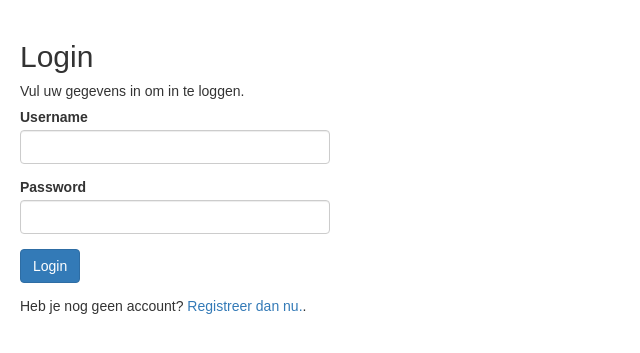
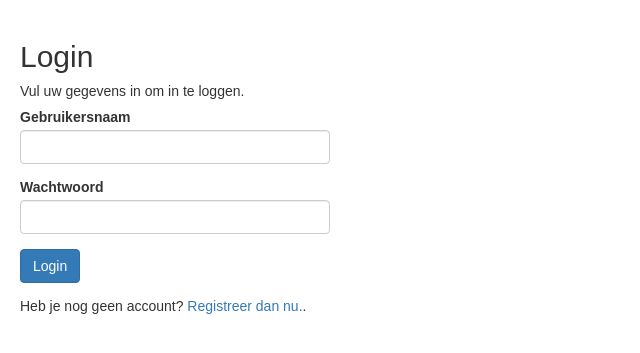
Before and after one commit to Gerri-Eickhof/CLE-3, a PHP site: page /login.php in a window 1280 px wide. Shown: the top 353 px of the page, without its empty margins (0-640 px from the left). Run offline with PHP 8.4, Linux system fonts and the light colour scheme.

Commit message:
Tekst veranderd naar nederlands in login formulier

```diff
--- a/login.php
+++ b/login.php
@@ -105,12 +105,12 @@ if($_SERVER["REQUEST_METHOD"] == "POST"){
     <p>Vul uw gegevens in om in te loggen.</p>
     <form action="<?php echo htmlspecialchars($_SERVER["PHP_SELF"]); ?>" method="post">
         <div class="form-group <?php echo (!empty($username_err)) ? 'has-error' : ''; ?>">
-            <label>Username</label>
+            <label>Gebruikersnaam</label>
             <input type="text" name="username" class="form-control" value="<?php echo $username; ?>">
             <span class="help-block"><?php echo $username_err; ?></span>
         </div>
         <div class="form-group <?php echo (!empty($password_err)) ? 'has-error' : ''; ?>">
-            <label>Password</label>
+            <label>Wachtwoord</label>
             <input type="password" name="password" class="form-control">
             <span class="help-block"><?php echo $password_err; ?></span>
         </div>
```
